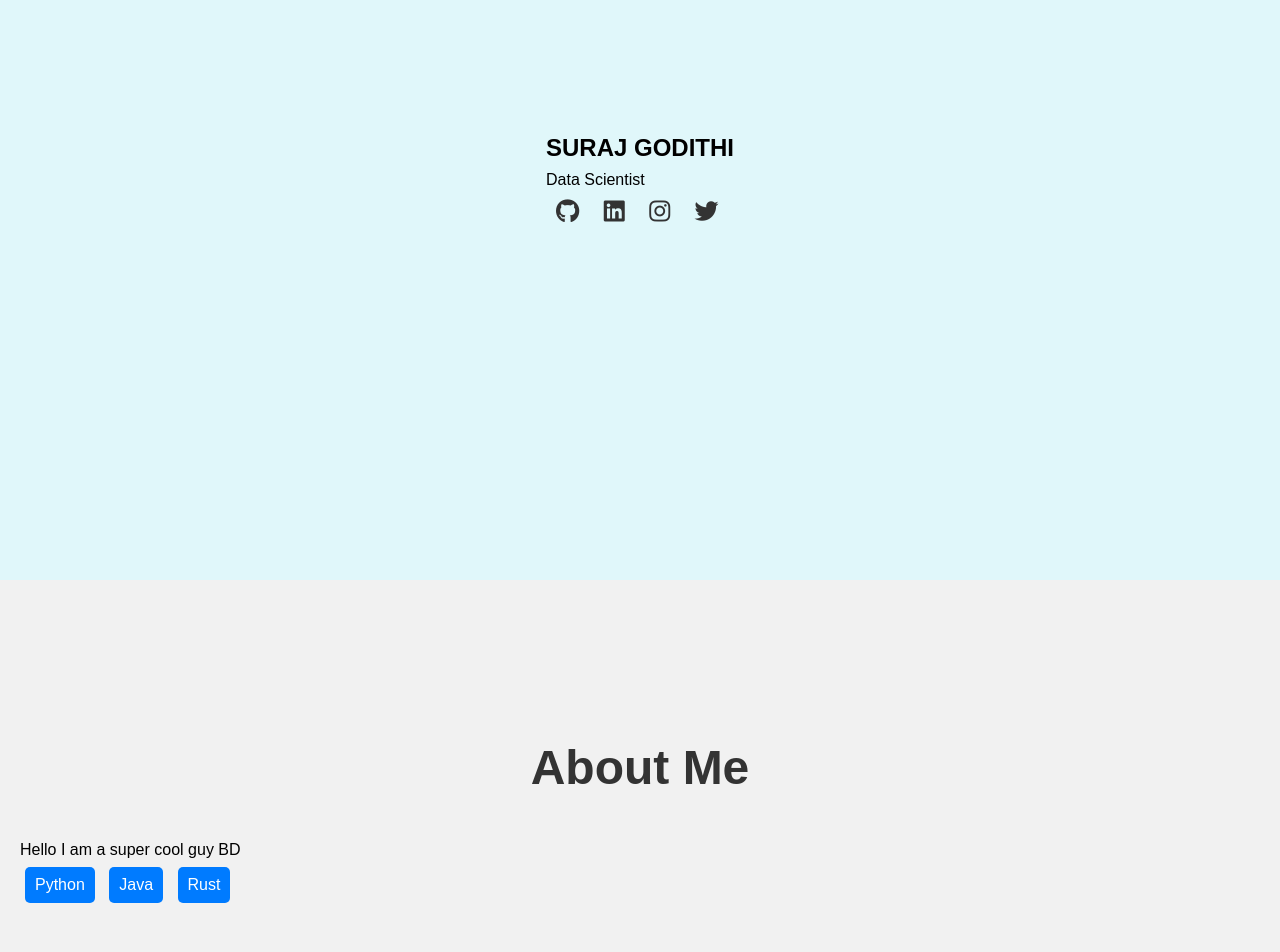
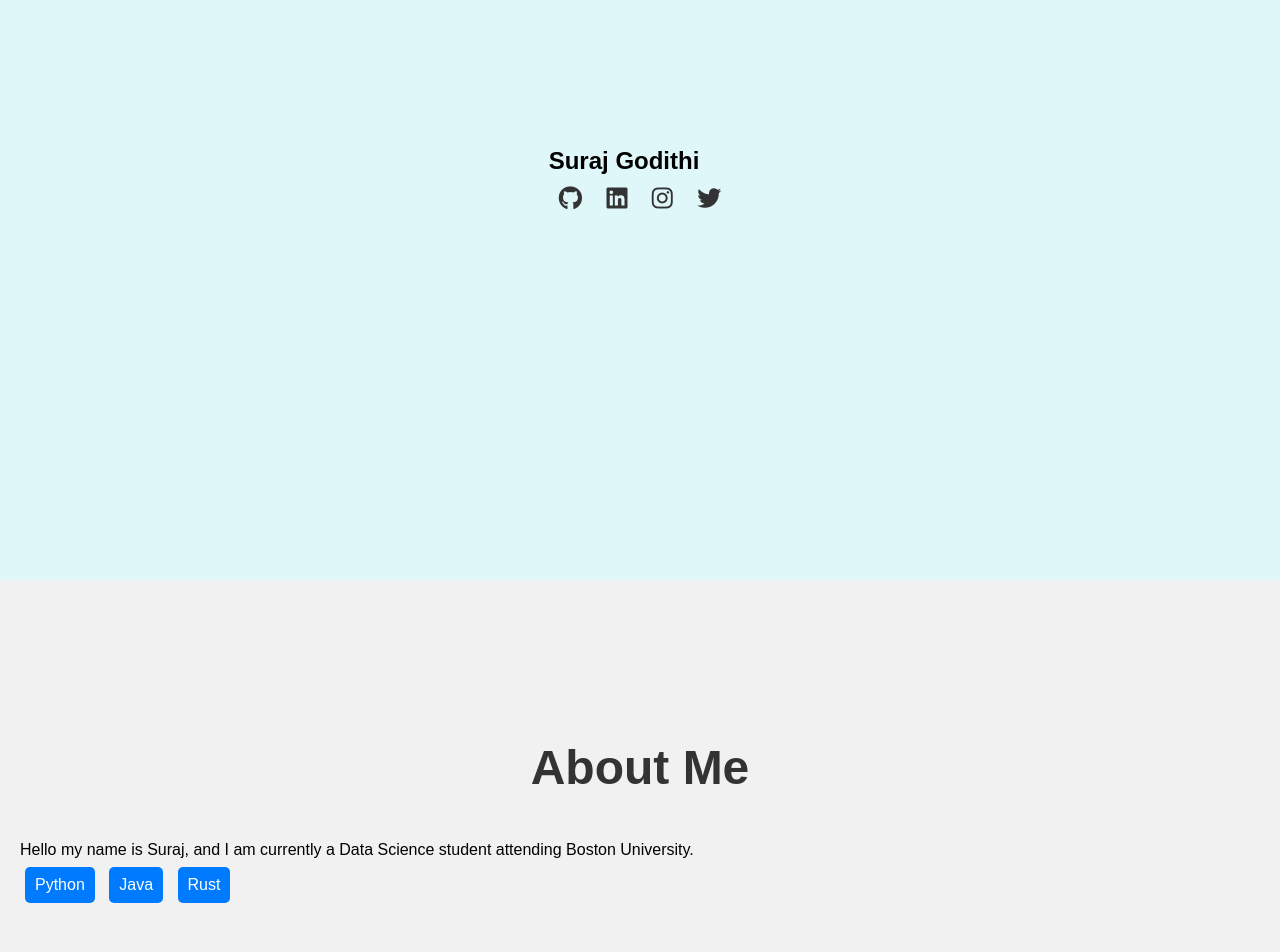
Before and after one commit to surajgodithi/surajgodithi.github.io, a plain HTML site: page index.html in a window 1280 px wide. Shown: the part 220-1172 px from the top of the page. Drawn offline with Linux system fonts and the light colour scheme; a script that the page names is missing.

Commit message:
more changes

```diff
--- a/index.html
+++ b/index.html
@@ -23,8 +23,7 @@
     <!-- Home Section -->
     <section id="home" class="section">
         <div class="content">
-            <h1>SURAJ GODITHI</h1>
-            <p>Data Scientist</p>
+            <h1>Suraj Godithi</h1>
             <div class="social-icons">
                 <a href="#"><i class="fab fa-github"></i></a>
                 <a href="#"><i class="fab fa-linkedin"></i></a>
@@ -37,7 +36,7 @@
     <!-- About Me Section -->
     <section id="about" class="section">
         <h2>About Me</h2>
-        <p>Hello I am a super cool guy BD</p>
+        <p>Hello my name is Suraj, and I am currently a Data Science student attending Boston University. </p>
         <!-- Skills and Technologies -->
         <div class="skills">
             <span>Python</span>
@@ -51,6 +50,7 @@
         <h2>Work Experience</h2>
         <div class="experience">
             <!-- Add work experiences here -->
+            <p> N/A</p>
         </div>
     </section>
 
@@ -59,6 +59,7 @@
         <h2>Projects</h2>
         <div class="project-list">
             <!-- Add your project details here -->
+            <p> N/A</p>
         </div>
     </section>
 
```
